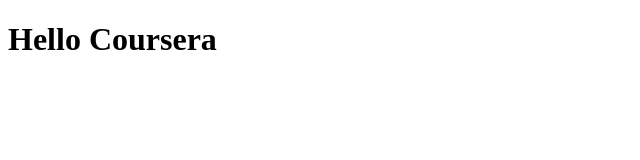
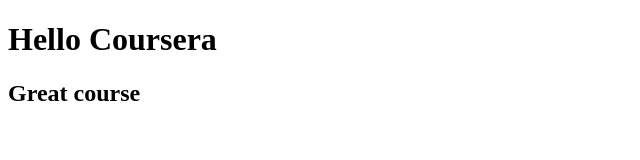
Before and after one commit to MatteoPenta/coursera-test, a plain HTML site: page site/index.html in a window 1280 px wide. Shown: the whole page, without its empty margins (0-640 px from the left). Drawn offline with Linux system fonts and the light colour scheme.

Commit message:
My second commit.

```diff
--- a/site/index.html
+++ b/site/index.html
@@ -6,5 +6,6 @@
   </head>
   <body>
     <h1>Hello Coursera</h1>
+    <h2>Great course</h2>
   </body>
 </html>
```
